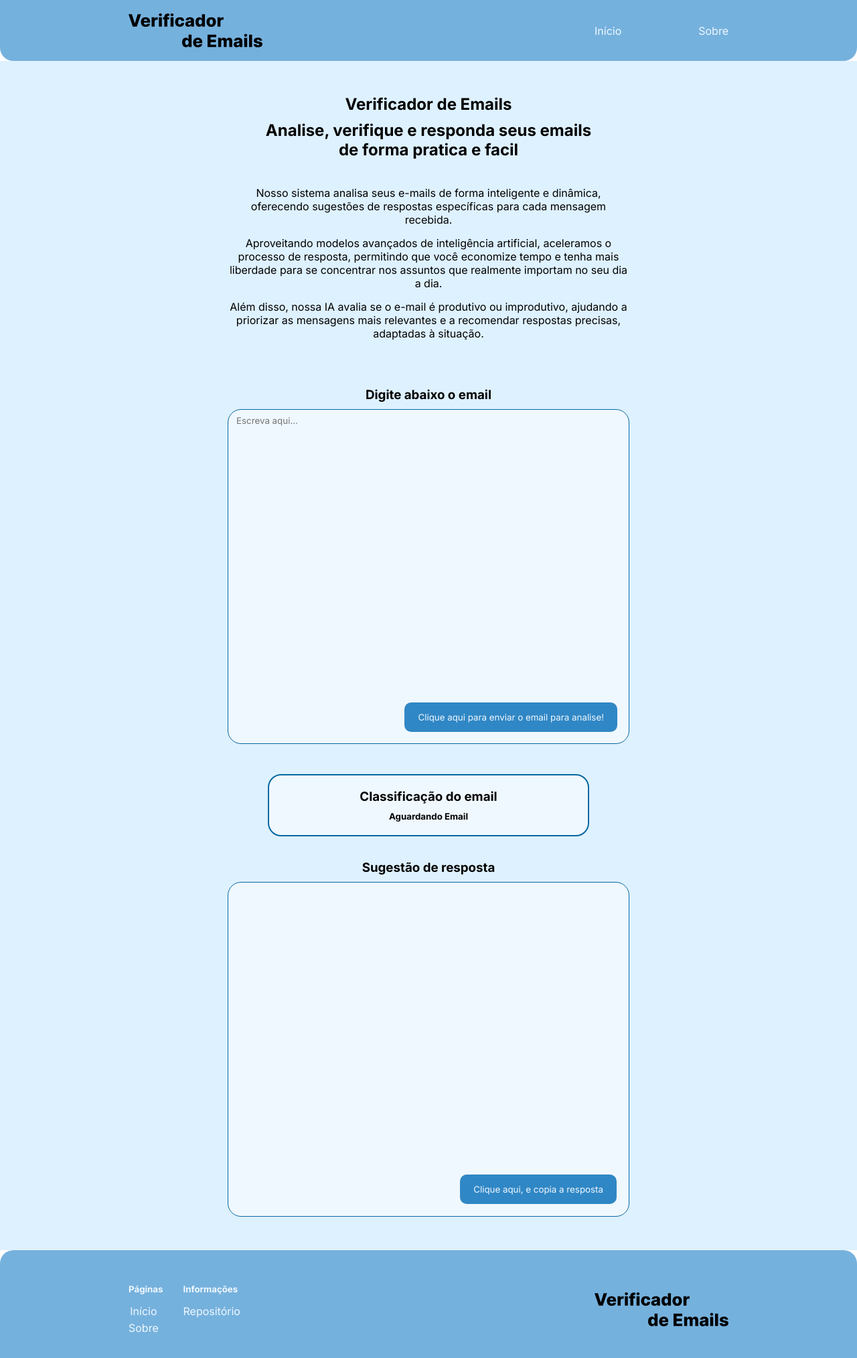
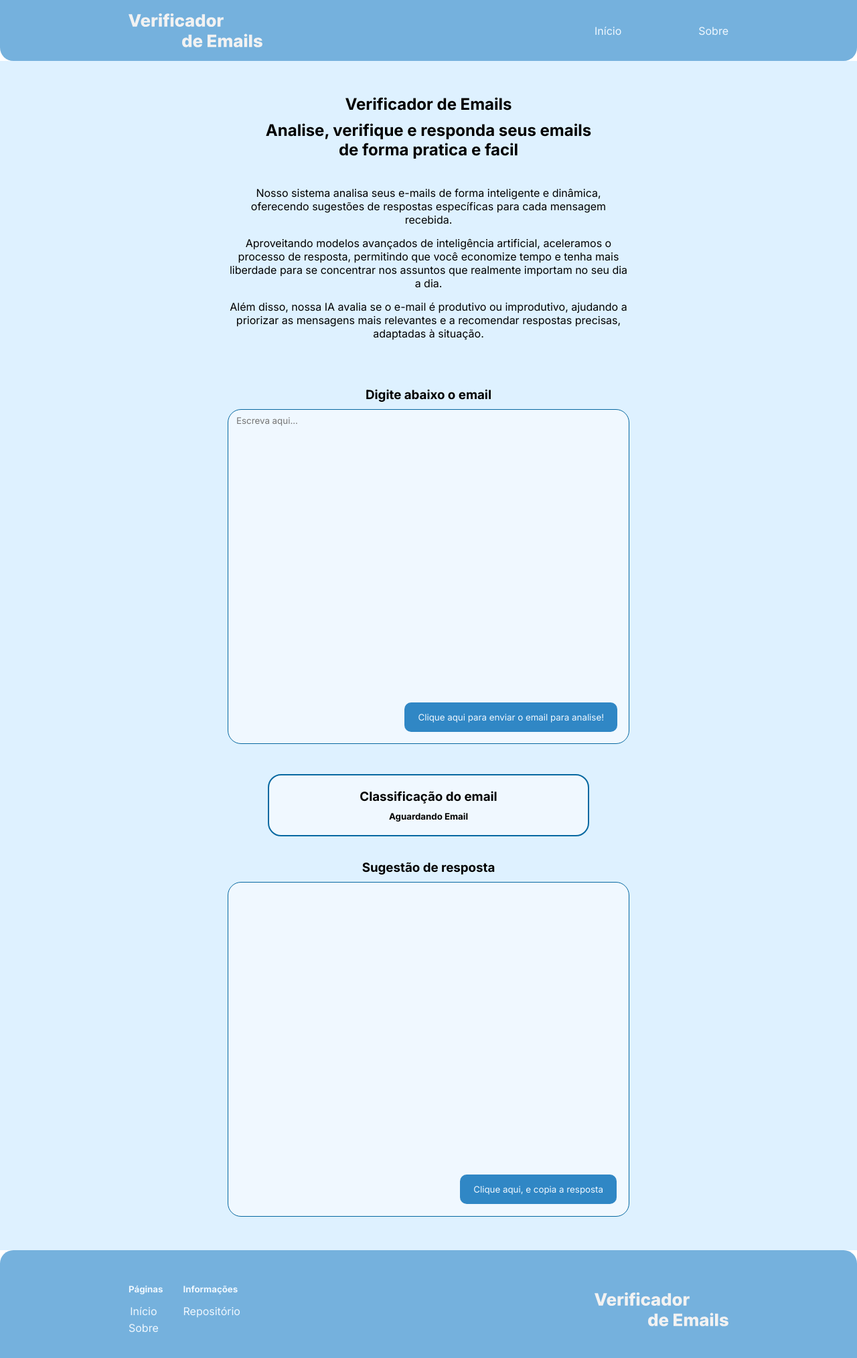
Before and after one commit to thiagodemedeiros/Verificador_de_emails_frontend, a React (Vite) app: page / in a window 1280 px wide. Shown: the top 2028 px of the page at 67% size. Built offline with nearby package versions, Linux system fonts and the light colour scheme.

Commit message:
Trocando a cor da logo

```diff
--- a/src/components/styles/Footer.css
+++ b/src/components/styles/Footer.css
@@ -22,6 +22,7 @@
 
 .Footer_itens img{
     width: 200px;
+    filter: brightness(0) invert(0.95);
 }
 
 .Footer_itens_informacoes {
--- a/src/components/styles/Header.css
+++ b/src/components/styles/Header.css
@@ -22,6 +22,7 @@
 
 .Header_itens img{
     width: 200px;
+    filter: brightness(0) invert(0.95);
 }
 
 .Header_itens_paginas {
```
